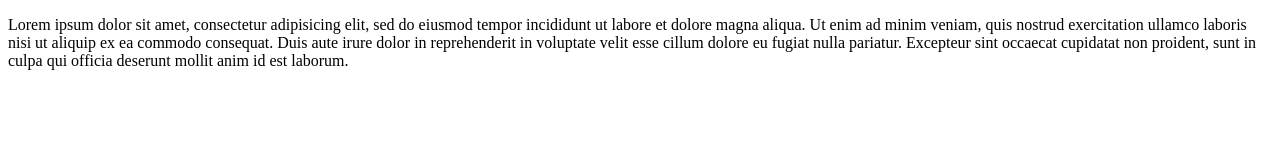
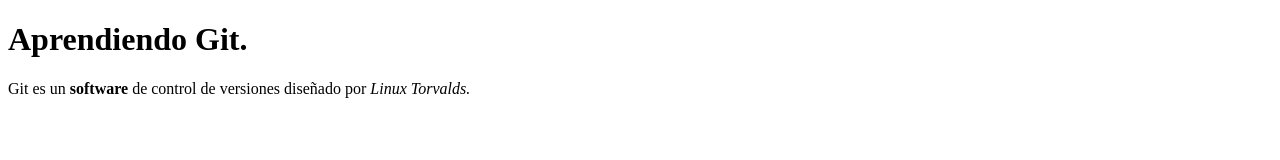
Before and after one commit to Enzo-Godoy/PWFE-M1-05, a plain HTML site: page index.html in a window 1280 px wide. Drawn offline with Linux system fonts and the light colour scheme.

Commit message:
htmleditor.io

```diff
--- a/index.html
+++ b/index.html
@@ -5,11 +5,8 @@
 	<title>Document 1 - Práctica EANT</title>
 </head>
 <body>
-	<p>Lorem ipsum dolor sit amet, consectetur adipisicing elit, sed do eiusmod
-	tempor incididunt ut labore et dolore magna aliqua. Ut enim ad minim veniam,
-	quis nostrud exercitation ullamco laboris nisi ut aliquip ex ea commodo
-	consequat. Duis aute irure dolor in reprehenderit in voluptate velit esse
-	cillum dolore eu fugiat nulla pariatur. Excepteur sint occaecat cupidatat non
-	proident, sunt in culpa qui officia deserunt mollit anim id est laborum.</p>
+	<h1>Aprendiendo Git.</h1>
+             <!-- Html formateado por htmleditor.io -->
+       <p>Git es un <strong>software</strong> de control de versiones dise&ntilde;ado por <em>Linux Torvalds.&nbsp;</em></p3>
 </body>
 </html>
```
